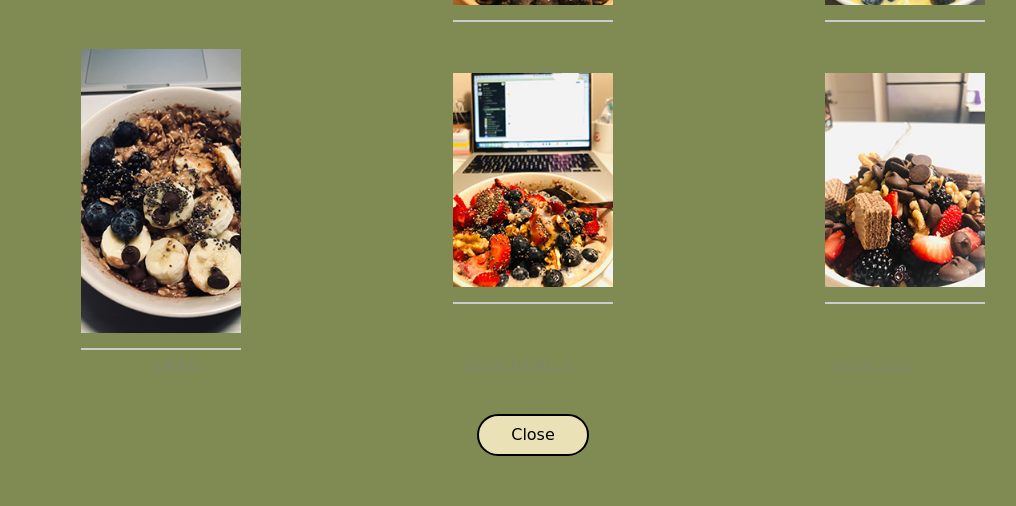
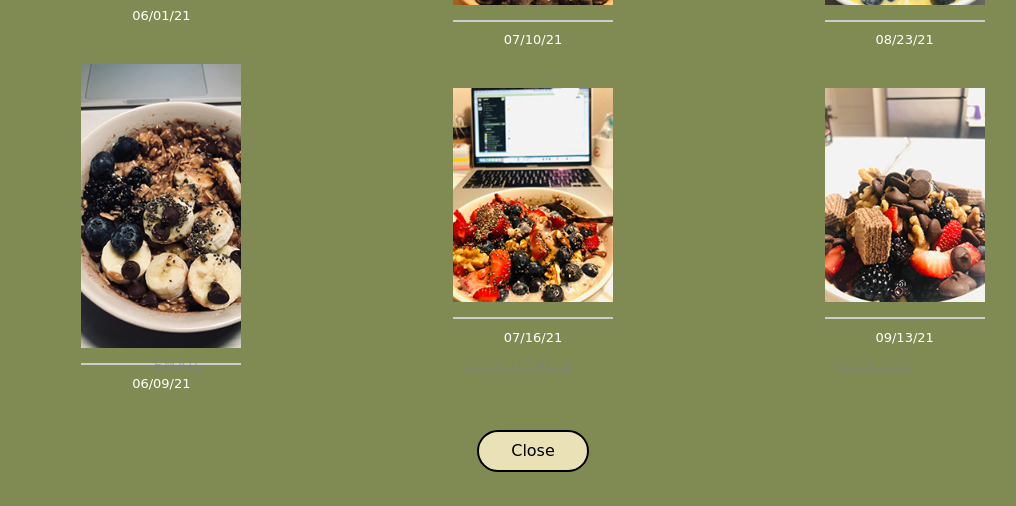
Before and after one commit to forgetsemicolon/forgetsemicolon.github.io, a plain HTML site: page des157a/everyPicture/index.html in a window 1280 px wide. Both pictures are taken after a click on the button "Gallery". Shown: the part 294-800 px from the top of the page, without its empty margins (107-1123 px from the left). Drawn offline with nearby package versions, Linux system fonts and the light colour scheme; a web font is replaced by a local one.

Commit message:
dates added to photographs

```diff
--- a/des157a/everyPicture/index.html
+++ b/des157a/everyPicture/index.html
@@ -1334,27 +1334,27 @@
                     <div id="columns">
                         <figure>
                             <img src='images/Oatmeal.jpg' alt='summer reading'>
-                            <figcaption></figcaption>
+                            <figcaption>06/01/21</figcaption>
                         </figure>
                         <figure>
                             <img src='images/Oatmeal2.jpg' alt='summer reading'>
-                            <figcaption></figcaption>
+                            <figcaption>06/09/21</figcaption>
                         </figure>
                         <figure>
                             <img src='images/Oatmeal3.jpg' alt='summer reading'>
-                            <figcaption></figcaption>
+                            <figcaption>07/10/21</figcaption>
                         </figure>
                         <figure>
                             <img src='images/Oatmeal4.jpg' alt='summer reading'>
-                            <figcaption></figcaption>
+                            <figcaption>07/16/21</figcaption>
                         </figure>
                         <figure>
                             <img src='images/Oatmeal5.jpg' alt='summer reading'>
-                            <figcaption></figcaption>
+                            <figcaption>08/23/21</figcaption>
                         </figure>
                         <figure>
                             <img src='images/Oatmeal6.jpg' alt='summer reading'>
-                            <figcaption></figcaption>
+                            <figcaption>09/13/21</figcaption>
                         </figure>
                     </div>
                 </article>
--- a/des157a/everyPicture/styles.css
+++ b/des157a/everyPicture/styles.css
@@ -197,7 +197,12 @@ img {
 
 img:hover {
     transform: scale(1.1);
-  }
+}
+
+figcaption {
+    font-size: small;
+    color: white;
+}
 
 .close {
     position: relative;
@@ -210,7 +215,7 @@ img:hover {
     color: black;
     padding: 10px 32px;
     text-decoration: none;
-    margin: 4px 2px;
+    margin: 20px 2px;
     cursor: pointer;
 }
 
```
